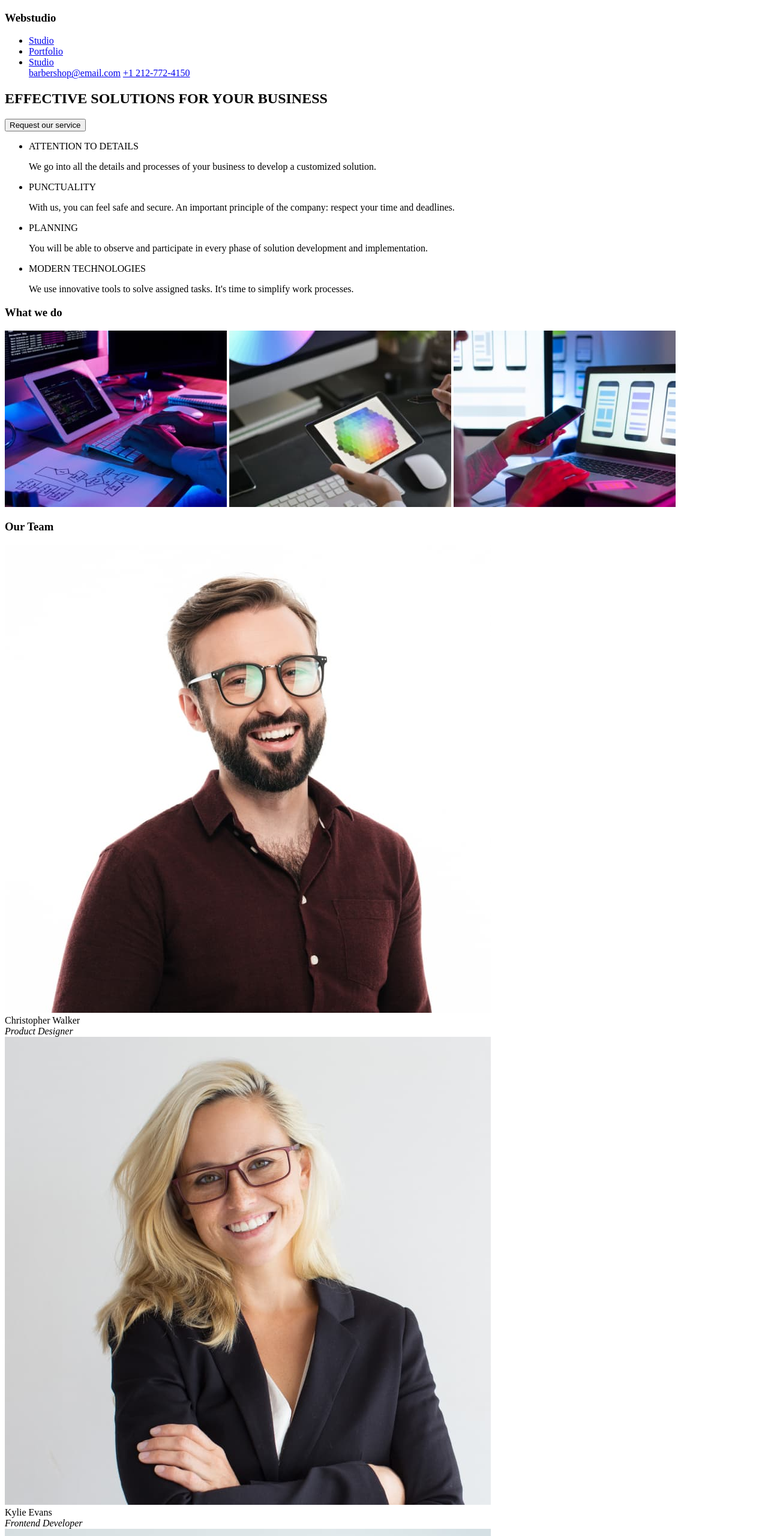
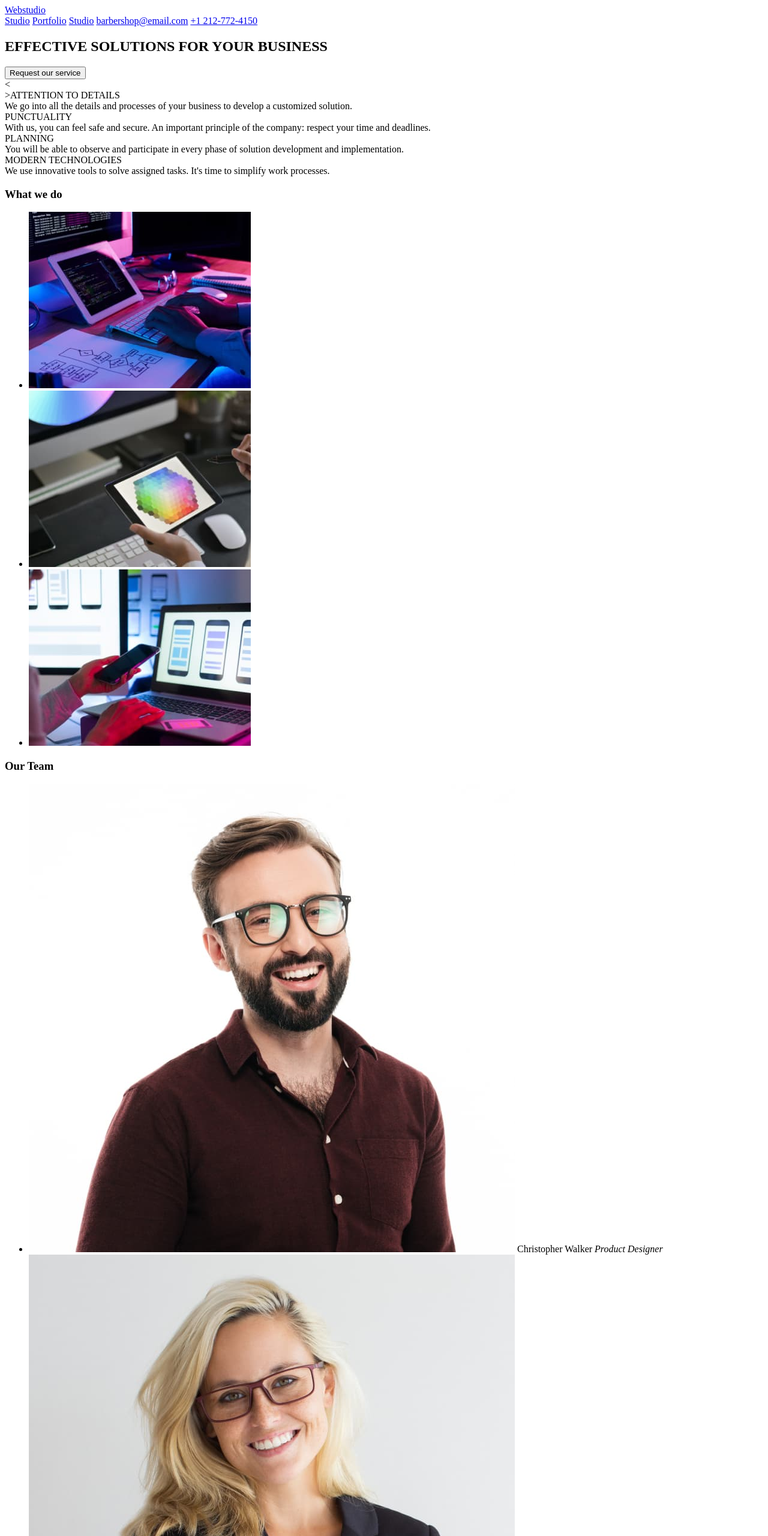
Before and after one commit to Julees26/goit-markup-hw-01, a plain HTML site: page index.html in a window 1280 px wide. Shown: the top 2560 px of the page at 60% size. Drawn offline with Linux system fonts and the light colour scheme.

Commit message:
Update index.html

```diff
--- a/index.html
+++ b/index.html
@@ -8,15 +8,14 @@
   </head>
   <body>
     <section>
-      <h3>Webstudio</h3>
-    <ul>
-      <li><a href="Studio">Studio</a></li>
-      <li><a href="Portfolio">Portfolio</a></li>
-      <li><a href="Studio">Studio</a></li>
-      </nav>
+      <a href="Webstudio">Webstudio</a>
+      <nav>
+        <a href="Studio">Studio</a>
+        <a href="Portfolio">Portfolio</a>
+        <a href="Studio">Studio</a>
         <a href="mailto:barbershop@email.com">barbershop@email.com</a>
         <a href="tel:+12127724150">+1 212-772-4150</a>
-    </ul>
+      </nav>
     </section>
     <!--EFFECTIVE SOLUTIONS FOR YOUR BUSINESS-->
     <section>
@@ -25,43 +24,66 @@
     </section>
     <!--What we do-->
     <section>
-        <ul><li>ATTENTION TO DETAILS</li>
-          <p>We go into all the details and processes of your business to develop a customized solution.</p>
-          <li>PUNCTUALITY</li>
-          <p>With us, you can feel safe and secure. An important principle of the company: respect your time and deadlines.</p>
-          <li>PLANNING</li>
-          <p>You will be able to observe and participate in every phase of solution development and implementation.</p>
-          <li>MODERN TECHNOLOGIES</li>
-          <p>We use innovative tools to solve assigned tasks. It's time to simplify work processes.</p>
+
+      <<div>>ATTENTION TO DETAILS<div>
+      We go into all the details and processes of your business to develop a
+      customized solution.
+
+      <div>PUNCTUALITY</div>
+
+      With us, you can feel safe and secure. An important principle of the
+      company: respect your time and deadlines.
+
+      <div>PLANNING</div>
+
+      You will be able to observe and participate in every phase of solution
+      development and implementation.
+
+      <div>MODERN TECHNOLOGIES</div>
+
+      We use innovative tools to solve assigned tasks. It's time to simplify
+      work processes.
+      <h3>What we do</h3>
+      <ul>
+      <li><img src="images/laptop1.jpg" alt="laptop" /></li>
+      <li><img src="images/paleta-culori1.jpg" alt="paleta" /></li>
+      <li><img src="images/telefon1.jpg" alt="telefon" /></li>
       </ul>
-        <h3>What we do</h3>
-        <img src="images/laptop1.jpg" alt="laptop" />
-        <img src="images/paleta-culori1.jpg" alt="paleta" />
-        <img src="images/telefon1.jpg" alt="telefon" />
     </section>
     <!--Our Team-->
     <section>
       <h3>Our Team</h3>
-       <img src="images/ChristopherWalker1.jpg" /> <br/>
-          Christopher Walker<br/>
-          <em>Product Designer</em> <br/>
-          <img src="images/KylieEvans1.jpg" /> <br/>
-          Kylie Evans<br/>
-          <em>Frontend Developer</em> <br/>
-          <img src="images/RyanHarris1.jpg" /> <br/>
-          Ryan Harris<br/>
-          <em>Marketing</em> <br/>
-          <img src="images/TylerMoore1.jpg" /> <br/>
-          Tyler Moore<br/>
-          <em>UI Designer</em> <br/>
+      <ul>
+        <li>
+          <img alt="Christopher" src="images/ChristopherWalker1.jpg" />
+          Christopher Walker
+          <em>Product Designer</em>
+        </li>
+        <li>
+          <img alt="kylie" src="images/KylieEvans1.jpg" />
+          Kylie Evans
+          <em> Frontend Developer </em>
+        </li>
+        <li>
+          <img alt="ryan" src="images/RyanHarris1.jpg" />
+          Ryan Harri
+          <em>Marketing</em>
+        </li>
+        <li>
+          <img alt="tyler" src="images/TylerMoore1.jpg" />
+          Tyler Moore
+          <em>UI Designer</em>
+        </li>
+      </ul>
     </section>
-        <!--Adress-->
-        <section></section>
-        <h3>WebStudio</h3>
-    <address>695 Park Ave, NY 10065, USA</address>
-    <a href="mailto:barbershop@email.com">barbershop@email.com</a>
-      <a href="tel:+12127724150">+1 212-772-4150</a>
+    <!--contacts-->
+    <section>
+      <ol>
+      <li><a href="Webstudio">Webstudio</a></li>
+      <li><address>695 Park Ave, NY 10065, USA</address></li>
+      <li><a href="mailto:barbershop@email.com">barbershop@email.com</a></li>
+      <li><a href="tel:+12127724150">+1 212-772-4150</a></li>
+      </ol>
+    </section>
   </body>
-  <footer>
-  </footer>
 </html>
```
Lines whose indentation alone changed are shown as unchanged.
